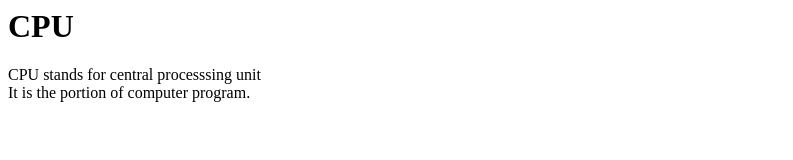
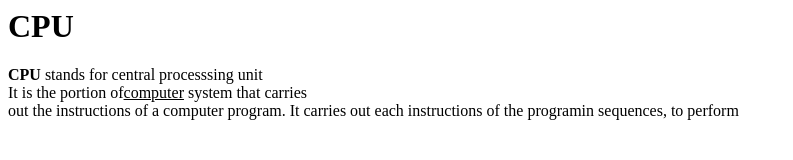
Before and after one commit to iamneo-production/bfcdfabdefadaeccdfffebaeceaec, a website: page public/index.html in a window 1280 px wide. Shown: the whole page, without its empty margins (0-793 px from the left). Drawn offline with Linux system fonts and the light colour scheme.

Commit message:
Backup Commit

```diff
--- a/public/index.html
+++ b/public/index.html
@@ -2,5 +2,8 @@
     <head>
         <title>sample output</title>
         <h1>CPU</h1>
-        <p>CPU stands for central processsing unit<br>
-            It is the portion of computer program.<br>
+        <p><b>CPU</b> stands for central processsing unit<br>
+            It is the portion of<U>computer</U> system that carries<br>
+            out the instructions of a computer program.
+            It carries out each instructions of the programin sequences,
+            to perform
```
